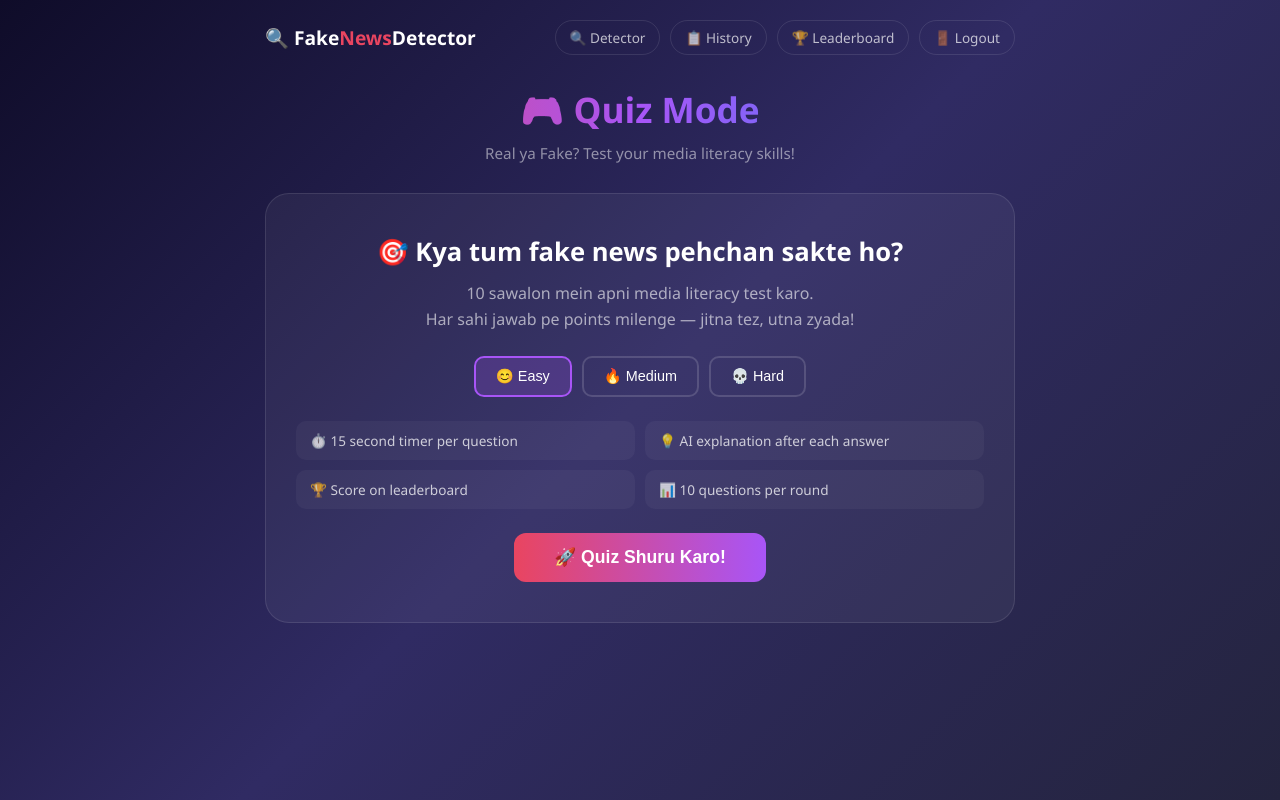
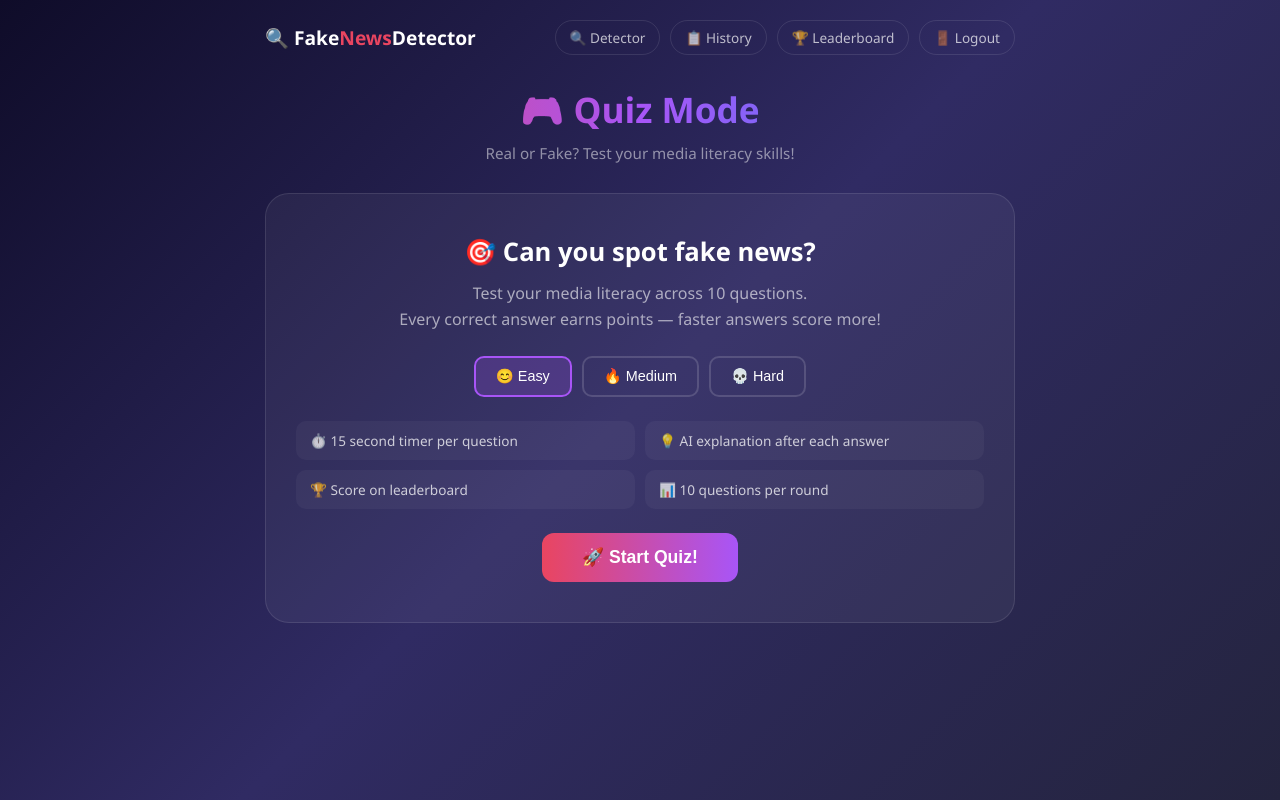
Before and after one commit to explorerkartik/FakeNewsDetector, a Flask app: page /quiz in a window 1280 px wide. Run offline with Flask 3, Linux system fonts and the light colour scheme; some libraries are stand-ins or nearby versions.

Commit message:
Convert UI copy to English

```diff
--- a/app.py
+++ b/app.py
@@ -321,7 +321,7 @@ def analyze_video_sightengine(video_file):
 #  LANGUAGE
 # ─────────────────────────────────────────────────────────────────────────────
 LANGUAGE_DISPLAY_NAMES = {
-    'en':'English','hi':'Hindi','ta':'Tamil','te':'Telugu',
+    'en':'English','hi':'Indian Language','ta':'Tamil','te':'Telugu',
     'mr':'Marathi','gu':'Gujarati','pa':'Punjabi','bn':'Bengali',
     'ml':'Malayalam','kn':'Kannada','ur':'Urdu','or':'Odia',
 }
@@ -1250,7 +1250,7 @@ def chatbot_api():
     history = data.get('history', [])
 
     if not message:
-        return jsonify({'reply': 'Kuch toh likhiye! 😊'})
+        return jsonify({'reply': 'Please type a message. 😊'})
 
     system_prompt = """You are FakeBot — the friendly AI assistant of FakeNews Detector.
 You help users:
@@ -1260,7 +1260,7 @@ You help users:
 4. Understand AI/deepfake concepts
 
 Rules:
-- Reply in the same language the user writes (Hindi or English)
+- Reply in English.
 - Keep replies short and helpful (2-4 sentences max unless asked for detail)
 - Be friendly and use emojis occasionally
 - If asked to check specific news, give a brief analysis
@@ -1280,7 +1280,7 @@ Rules:
         )
         reply = response.choices[0].message.content
     except Exception as e:
-        reply = "Sorry, abhi server busy hai. Thodi der baad try karein. 🙏"
+        reply = "Sorry, the server is busy right now. Please try again in a moment. 🙏"
         print(f"Chatbot error: {e}")
 
     if current_user.is_authenticated:
@@ -1358,11 +1358,11 @@ def voice_assistant():
     data         = request.get_json()
     user_message = data.get('message', '')
     if not user_message:
-        return jsonify({"reply": "Kuch suna nahi, dobara boliye"})
+        return jsonify({"reply": "I could not hear anything. Please try again."})
     response = groq_client.chat.completions.create(
         model="llama-3.3-70b-versatile",
         messages=[
-            {"role": "system", "content": "Tum ek Fake News Detector assistant ho. User jo bhi news bolega, tum analyze karke batao ki wo fake hai ya real. Chhota aur clear jawab do Hindi mein."},
+            {"role": "system", "content": "You are a Fake News Detector assistant. Analyze the news or claim the user speaks and explain whether it seems fake or real. Reply briefly and clearly in English."},
             {"role": "user", "content": user_message}
         ],
         max_tokens=150
@@ -1375,17 +1375,17 @@ def voice_page():
     return render_template('voice.html')
 
 # ─────────────────────────────────────────────────────────────────────────────
-#  HINDI UI – language preference API
+#  UI language preference API
 # ─────────────────────────────────────────────────────────────────────────────
 @app.route('/set-language', methods=['POST'])
 def set_language():
-    lang = request.get_json().get('lang', 'en')
+    lang = 'en'
     session['ui_lang'] = lang
     return jsonify({'status': 'ok', 'lang': lang})
 
 @app.route('/get-translations')
 def get_translations():
-    lang = request.args.get('lang', session.get('ui_lang', 'en'))
+    lang = 'en'
     translations = {
         'en': {
             'title': 'FakeNews Detector',
@@ -1402,18 +1402,18 @@ def get_translations():
             'chatbot': 'Ask FakeBot',
         },
         'hi': {
-            'title': 'फेक न्यूज़ डिटेक्टर',
-            'detect_btn': 'अभी जांचें',
-            'paste_placeholder': 'यहाँ खबर का टेक्स्ट पेस्ट करें…',
-            'url_placeholder': 'या यहाँ URL पेस्ट करें…',
-            'verdict_real': 'सच्ची खबर ✅',
-            'verdict_fake': 'झूठी खबर ❌',
-            'credibility': 'विश्वसनीयता स्कोर',
-            'download_pdf': 'PDF रिपोर्ट डाउनलोड करें',
-            'share': 'परिणाम शेयर करें',
-            'history': 'मेरा इतिहास',
-            'logout': 'लॉग आउट',
-            'chatbot': 'फेकबॉट से पूछें',
+            'title': 'FakeNews Detector',
+            'detect_btn': 'Detect Now',
+            'paste_placeholder': 'Paste news text here…',
+            'url_placeholder': 'Or paste URL here…',
+            'verdict_real': 'REAL NEWS',
+            'verdict_fake': 'FAKE NEWS',
+            'credibility': 'Credibility Score',
+            'download_pdf': 'Download PDF Report',
+            'share': 'Share Result',
+            'history': 'My History',
+            'logout': 'Logout',
+            'chatbot': 'Ask FakeBot',
         }
     }
     return jsonify(translations.get(lang, translations['en']))
--- a/templates/admin.html
+++ b/templates/admin.html
@@ -104,7 +104,7 @@ tr:hover td{background:rgba(255,255,255,0.02);}
   <div class="update-facts-bar">
     <div class="update-facts-info">
       <h4>🗞️ Update Current Affairs</h4>
-      <p>PIB + Wikipedia se latest news scrape karke Groq AI se process karein. Auto-updates database.</p>
+      <p>Fetch the latest PIB and Wikipedia updates, process them with Groq AI, and auto-update the database.</p>
       <div class="update-status" id="update-status"></div>
     </div>
     <button class="update-btn" id="update-btn" onclick="updateFacts()">
--- a/templates/index.html
+++ b/templates/index.html
@@ -268,7 +268,7 @@ footer { position: relative; z-index: 1; border-top: 1px solid var(--glass-borde
         <div class="feat-icon-wrap">🎙️</div>
         <div class="feat-title">Voice News Check</div>
         <p class="feat-desc">Simply speak the news headline or article. Our AI listens, analyzes, and tells you the verdict out loud — completely hands-free detection.</p>
-        <div class="feat-tags"><span class="feat-tag">Voice Input</span><span class="feat-tag">Hindi Support</span><span class="feat-tag">Instant Reply</span><span class="feat-tag">Hands-free</span></div>
+        <div class="feat-tags"><span class="feat-tag">Voice Input</span><span class="feat-tag">English UI</span><span class="feat-tag">Instant Reply</span><span class="feat-tag">Hands-free</span></div>
       </div>
     </div>
   </div>
--- a/templates/leaderboard.html
+++ b/templates/leaderboard.html
@@ -112,9 +112,9 @@
     <div class="card">
         <div class="empty-state">
             <div class="icon">🎮</div>
-            <p>Abhi koi score nahi hai!</p>
+            <p>No scores yet!</p>
             <p>Pehle quiz khelo aur leaderboard pe apna naam daalo!</p>
-            <a href="/quiz" class="play-btn">🎮 Quiz Khelo →</a>
+            <a href="/quiz" class="play-btn">🎮 Play Quiz →</a>
         </div>
     </div>
     {% endif %}
--- a/templates/quiz.html
+++ b/templates/quiz.html
@@ -348,14 +348,14 @@
 
     <div class="hero">
         <h1>🎮 Quiz Mode</h1>
-        <p>Real ya Fake? Test your media literacy skills!</p>
+        <p>Real or Fake? Test your media literacy skills!</p>
     </div>
 
     <!-- START SCREEN -->
     <div class="start-screen" id="startScreen">
-        <h2>🎯 Kya tum fake news pehchan sakte ho?</h2>
-        <p>10 sawalon mein apni media literacy test karo.<br>
-           Har sahi jawab pe points milenge — jitna tez, utna zyada!</p>
+        <h2>🎯 Can you spot fake news?</h2>
+        <p>Test your media literacy across 10 questions.<br>
+           Every correct answer earns points — faster answers score more!</p>
 
         <div class="difficulty-select">
             <button class="diff-btn active" onclick="setDifficulty('easy')">😊 Easy</button>
@@ -371,7 +371,7 @@
         </div>
 
         <button class="btn-primary" onclick="startQuiz()" style="font-size:1.1em; padding:14px 40px;">
-            🚀 Quiz Shuru Karo!
+            🚀 Start Quiz!
         </button>
     </div>
 
@@ -382,11 +382,11 @@
             <div class="value yellow" id="currentScore">0</div>
         </div>
         <div class="score-item">
-            <div class="label">Sahi</div>
+            <div class="label">Correct</div>
             <div class="value green" id="correctCount">0</div>
         </div>
         <div class="score-item">
-            <div class="label">Galat</div>
+            <div class="label">Wrong</div>
             <div class="value red" id="wrongCount">0</div>
         </div>
         <div class="score-item">
@@ -451,7 +451,7 @@
             </div>
         </div>
         <div class="result-actions">
-            <button class="btn-primary" onclick="restartQuiz()">🔄 Dobara Khelo</button>
+            <button class="btn-primary" onclick="restartQuiz()">🔄 Play Again</button>
             <a href="/leaderboard" class="btn-secondary">🏆 Leaderboard</a>
             <a href="/detector" class="btn-secondary">🔍 Detector</a>
         </div>
@@ -462,40 +462,40 @@
 // ── QUESTION BANK ─────────────────────────────────────────────────────────
 const QUESTIONS = {
     easy: [
-        { text: "Narendra Modi is the Prime Minister of India since 2014.", answer: "REAL", category: "Politics", explanation: "Narendra Modi BJP ke neta hain aur 2014 se India ke PM hain. 2024 mein teesri baar PM bane." },
-        { text: "India has 28 states and 8 Union Territories.", answer: "REAL", category: "Geography", explanation: "Bilkul sahi! India mein 28 states aur 8 Union Territories hain. J&K 2019 mein UT bana." },
-        { text: "India won the T20 World Cup 2024, defeating South Africa.", answer: "REAL", category: "Cricket", explanation: "Haan! India ne 29 June 2024 ko Barbados mein South Africa ko harakar T20 WC jeeta." },
-        { text: "Ranchi is the capital of Jharkhand.", answer: "REAL", category: "Geography", explanation: "Bilkul sahi! Ranchi Jharkhand ki rajdhani hai. Jharkhand 2000 mein Bihar se alag hua." },
-        { text: "WhatsApp will be banned in India next week by government order.", answer: "FAKE", category: "Viral", explanation: "Ye ek common fake news hai jo baar baar viral hoti hai. WhatsApp India mein band nahi ho raha." },
-        { text: "Free recharge for all Indians — government scheme, register now!", answer: "FAKE", category: "Scam", explanation: "Ye ek scam message hai. Koi bhi free recharge scheme is tarah viral messages se nahi milti." },
-        { text: "5G towers are spreading coronavirus — proven by research.", answer: "FAKE", category: "Health", explanation: "Ye bilkul jhooth hai. 5G towers electromagnetic radiation emit karte hain jo virus nahi failate." },
-        { text: "Droupadi Murmu is the President of India since July 2022.", answer: "REAL", category: "Politics", explanation: "Haan! Droupadi Murmu 15th President of India hain aur pehli tribal mahila President hain." },
-        { text: "Chandrayaan-3 successfully landed on Moon's south pole on 23 August 2023.", answer: "REAL", category: "Science", explanation: "India ne 23 August 2023 ko Chandrayaan-3 se chand ke south pole pe pehli successful landing ki." },
-        { text: "Bill Gates has microchipped all Indians through COVID vaccines.", answer: "FAKE", category: "Health", explanation: "Ye ek dangerous conspiracy theory hai. Vaccines mein koi microchip nahi hota." },
+        { text: "Narendra Modi is the Prime Minister of India since 2014.", answer: "REAL", category: "Politics", explanation: "Narendra Modi has been India's Prime Minister since 2014 and began his third term in 2024." },
+        { text: "India has 28 states and 8 Union Territories.", answer: "REAL", category: "Geography", explanation: "Correct. India has 28 states and 8 Union Territories. Jammu and Kashmir became a Union Territory in 2019." },
+        { text: "India won the T20 World Cup 2024, defeating South Africa.", answer: "REAL", category: "Cricket", explanation: "Correct. India defeated South Africa in Barbados on 29 June 2024 to win the T20 World Cup." },
+        { text: "Ranchi is the capital of Jharkhand.", answer: "REAL", category: "Geography", explanation: "Correct. Ranchi is the capital of Jharkhand, which was formed in 2000." },
+        { text: "WhatsApp will be banned in India next week by government order.", answer: "FAKE", category: "Viral", explanation: "This is a common fake forward. There is no verified government order banning WhatsApp in India next week." },
+        { text: "Free recharge for all Indians — government scheme, register now!", answer: "FAKE", category: "Scam", explanation: "This is a scam-style claim. Genuine government schemes are not distributed through random viral registration links." },
+        { text: "5G towers are spreading coronavirus — proven by research.", answer: "FAKE", category: "Health", explanation: "False. Viruses do not spread through 5G towers or electromagnetic signals." },
+        { text: "Droupadi Murmu is the President of India since July 2022.", answer: "REAL", category: "Politics", explanation: "Correct. Droupadi Murmu has served as India's 15th President since July 2022." },
+        { text: "Chandrayaan-3 successfully landed on Moon's south pole on 23 August 2023.", answer: "REAL", category: "Science", explanation: "Correct. Chandrayaan-3 successfully landed near the Moon's south pole on 23 August 2023." },
+        { text: "Bill Gates has microchipped all Indians through COVID vaccines.", answer: "FAKE", category: "Health", explanation: "False. This is a conspiracy theory with no scientific evidence." },
     ],
     medium: [
-        { text: "D Gukesh became World Chess Champion in December 2024 at age 18, the youngest ever.", answer: "REAL", category: "Sports", explanation: "D Gukesh ne December 2024 mein Ding Liren ko harakar sabse kam umra mein World Chess Champion banne ka record banaya." },
-        { text: "RCB won IPL 2025 championship title.", answer: "REAL", category: "Cricket", explanation: "Royal Challengers Bengaluru ne IPL 2025 jeeta — apna pehla IPL title." },
-        { text: "Operation Sindoor was launched by India in May 2025 against terrorist camps in Pakistan.", answer: "REAL", category: "Defence", explanation: "Operation Sindoor India ki military operation thi jo May 2025 mein Pakistan aur PoK mein terrorist camps ke khilaf launch ki gayi." },
-        { text: "India's GDP is the 3rd largest in the world as of 2024.", answer: "FAKE", category: "Economy", explanation: "India 2024 mein 5th largest economy hai, 3rd nahi. USA, China, Germany aur Japan India se aage hain." },
-        { text: "Neeraj Chopra won Silver medal at Paris Olympics 2024 in javelin throw.", answer: "REAL", category: "Sports", explanation: "Neeraj Chopra ne Paris 2024 mein Silver medal jeeta. Gold Pakistan ke Arshad Nadeem ne jeeta." },
-        { text: "GST was implemented in India on 1 July 2017.", answer: "REAL", category: "Economy", explanation: "Haan! GST (Goods and Services Tax) 1 July 2017 ko lagu hua. Ye ek historic tax reform tha." },
-        { text: "India secretly sold Kashmir to China in a secret deal.", answer: "FAKE", category: "Political", explanation: "Ye bilkul jhooth hai. India ne koi aisa deal nahi ki. Ye dangerous fake news hai." },
-        { text: "Sanjay Malhotra is the Governor of RBI since December 2024.", answer: "REAL", category: "Economy", explanation: "Sanjay Malhotra ne Shaktikanta Das ki jagah December 2024 mein RBI Governor ka charge liya." },
-        { text: "Australia won ODI World Cup 2023, defeating India in the final in Ahmedabad.", answer: "REAL", category: "Cricket", explanation: "Australia ne November 2023 mein Ahmedabad mein India ko harakar ODI World Cup jeeta." },
-        { text: "India will split into 5 countries by 2026 according to UN report.", answer: "FAKE", category: "Political", explanation: "UN ne koi aisa report nahi diya. Ye ek dangerous fake news hai jo India ki ekta ko nuqsan pahunchane ke liye failayi jaati hai." },
+        { text: "D Gukesh became World Chess Champion in December 2024 at age 18, the youngest ever.", answer: "REAL", category: "Sports", explanation: "Correct. D Gukesh defeated Ding Liren in December 2024 and became the youngest World Chess Champion." },
+        { text: "RCB won IPL 2025 championship title.", answer: "REAL", category: "Cricket", explanation: "Correct. Royal Challengers Bengaluru won IPL 2025, their first IPL title." },
+        { text: "Operation Sindoor was launched by India in May 2025 against terrorist camps in Pakistan.", answer: "REAL", category: "Defence", explanation: "Correct. Operation Sindoor was an Indian military operation launched in May 2025 against terrorist camps in Pakistan and PoK." },
+        { text: "India's GDP is the 3rd largest in the world as of 2024.", answer: "FAKE", category: "Economy", explanation: "False. In 2024, India was the world's 5th largest economy, not the 3rd." },
+        { text: "Neeraj Chopra won Silver medal at Paris Olympics 2024 in javelin throw.", answer: "REAL", category: "Sports", explanation: "Correct. Neeraj Chopra won silver at Paris 2024, while Arshad Nadeem won gold." },
+        { text: "GST was implemented in India on 1 July 2017.", answer: "REAL", category: "Economy", explanation: "Correct. GST was implemented in India on 1 July 2017 as a major tax reform." },
+        { text: "India secretly sold Kashmir to China in a secret deal.", answer: "FAKE", category: "Political", explanation: "False. There is no verified evidence of any such deal." },
+        { text: "Sanjay Malhotra is the Governor of RBI since December 2024.", answer: "REAL", category: "Economy", explanation: "Correct. Sanjay Malhotra took charge as RBI Governor in December 2024." },
+        { text: "Australia won ODI World Cup 2023, defeating India in the final in Ahmedabad.", answer: "REAL", category: "Cricket", explanation: "Correct. Australia defeated India in Ahmedabad to win the ODI World Cup in November 2023." },
+        { text: "India will split into 5 countries by 2026 according to UN report.", answer: "FAKE", category: "Political", explanation: "False. There is no such UN report." },
     ],
     hard: [
-        { text: "Rohan Bopanna won Australian Open 2024 men's doubles at age 43.", answer: "REAL", category: "Tennis", explanation: "Rohan Bopanna aur Matthew Ebden ne January 2024 mein Australian Open men's doubles title jeeta. 43 saal ki umra mein!" },
-        { text: "BNS (Bharatiya Nyaya Sanhita) replaced IPC from 1 July 2024.", answer: "REAL", category: "Law", explanation: "Haan! IPC ko Bharatiya Nyaya Sanhita se replace kiya gaya 1 July 2024 se. Ye historic legal reform tha." },
-        { text: "Sanjiv Khanna is the Chief Justice of India since November 2024.", answer: "REAL", category: "Law", explanation: "Justice Sanjiv Khanna ne November 2024 mein D.Y. Chandrachud ki jagah CJI ka pad sambhala." },
-        { text: "India has successfully tested a nuclear missile that can reach any part of the world.", answer: "FAKE", category: "Defence", explanation: "India ki Agni-V missile 5000+ km range ki hai, par 'world ke har hisse' wala claim exaggerated hai." },
-        { text: "Sunil Chhetri retired from international football in 2024.", answer: "REAL", category: "Football", explanation: "India ke greatest footballer Sunil Chhetri ne 6 June 2024 ko Kuwait ke khilaf apna last international match khela." },
-        { text: "India's Aditya-L1 solar mission was launched in September 2023.", answer: "REAL", category: "Science", explanation: "ISRO ka Aditya-L1 2 September 2023 ko launch hua. Ye India ka pehla solar mission hai." },
-        { text: "Pakistan's nuclear weapons have been transferred to China for safekeeping.", answer: "FAKE", category: "Defence", explanation: "Ye fake news hai. Pakistan apne nuclear weapons maintain karta hai. Koi aisa transfer nahi hua." },
-        { text: "Euro 2024 was won by Spain, defeating England in the final.", answer: "REAL", category: "Football", explanation: "Spain ne July 2024 mein Berlin mein England ko 2-1 se harakar Euro 2024 jeeta." },
-        { text: "India became the most populous country in the world in 2023, surpassing China.", answer: "REAL", category: "Geography", explanation: "UN ke anusaar April 2023 mein India China ko peeche chhod kar duniya ka sabse aabad desh ban gaya." },
-        { text: "A new study proves that reading WhatsApp forwards for 30 minutes causes cancer.", answer: "FAKE", category: "Health", explanation: "Koi bhi scientific study ne aisa prove nahi kiya. WhatsApp padne se cancer nahi hota." },
+        { text: "Rohan Bopanna won Australian Open 2024 men's doubles at age 43.", answer: "REAL", category: "Tennis", explanation: "Correct. Rohan Bopanna and Matthew Ebden won the Australian Open 2024 men's doubles title." },
+        { text: "BNS (Bharatiya Nyaya Sanhita) replaced IPC from 1 July 2024.", answer: "REAL", category: "Law", explanation: "Correct. The Bharatiya Nyaya Sanhita replaced the IPC from 1 July 2024." },
+        { text: "Sanjiv Khanna is the Chief Justice of India since November 2024.", answer: "REAL", category: "Law", explanation: "Correct. Justice Sanjiv Khanna became Chief Justice of India in November 2024." },
+        { text: "India has successfully tested a nuclear missile that can reach any part of the world.", answer: "FAKE", category: "Defence", explanation: "Misleading. Agni-V has a range above 5,000 km, but the claim that it can reach any part of the world is exaggerated." },
+        { text: "Sunil Chhetri retired from international football in 2024.", answer: "REAL", category: "Football", explanation: "Correct. Sunil Chhetri played his final international match against Kuwait on 6 June 2024." },
+        { text: "India's Aditya-L1 solar mission was launched in September 2023.", answer: "REAL", category: "Science", explanation: "Correct. ISRO launched Aditya-L1 on 2 September 2023." },
+        { text: "Pakistan's nuclear weapons have been transferred to China for safekeeping.", answer: "FAKE", category: "Defence", explanation: "False. There is no verified evidence of such a transfer." },
+        { text: "Euro 2024 was won by Spain, defeating England in the final.", answer: "REAL", category: "Football", explanation: "Correct. Spain defeated England 2-1 in Berlin to win Euro 2024." },
+        { text: "India became the most populous country in the world in 2023, surpassing China.", answer: "REAL", category: "Geography", explanation: "Correct. UN estimates placed India ahead of China by population in 2023." },
+        { text: "A new study proves that reading WhatsApp forwards for 30 minutes causes cancer.", answer: "FAKE", category: "Health", explanation: "False. No credible scientific study supports this claim." },
     ]
 };
 
@@ -608,7 +608,7 @@ function submitAnswer(userAnswer) {
 
         const clickedBtn = userAnswer === 'REAL' ? realBtn : fakeBtn;
         clickedBtn.classList.add('correct');
-        showFeedback(true, `✅ Bilkul Sahi! +${basePoints + timeBonus + streakBonus} points`, q.explanation);
+        showFeedback(true, `✅ Correct! +${basePoints + timeBonus + streakBonus} points`, q.explanation);
     } else {
         wrong++;
         streak = 0;
@@ -657,10 +657,10 @@ function showResult() {
     document.getElementById('finalStreak').textContent   = bestStreak;
 
     let emoji, title, subtitle;
-    if (accuracy >= 90) { emoji = '🏆'; title = 'Fact-Check Champion!'; subtitle = 'Kamaal kar diya! Tum fake news expert ho!'; }
-    else if (accuracy >= 70) { emoji = '🎉'; title = 'Bahut Badiya!'; subtitle = 'Tum media literacy mein expert ho!'; }
-    else if (accuracy >= 50) { emoji = '👍'; title = 'Theek Hai!'; subtitle = 'Practice karo aur agle baar aur better karo!'; }
-    else { emoji = '📚'; title = 'Seekhte Rahो!'; subtitle = 'Fake news pehchanna mushkil hai — practice karo!'; }
+    if (accuracy >= 90) { emoji = '🏆'; title = 'Fact-Check Champion!'; subtitle = 'Excellent work! You are great at spotting fake news.'; }
+    else if (accuracy >= 70) { emoji = '🎉'; title = 'Great Job!'; subtitle = 'You have strong media literacy skills.'; }
+    else if (accuracy >= 50) { emoji = '👍'; title = 'Good Effort!'; subtitle = 'Keep practicing and improve your score next time.'; }
+    else { emoji = '📚'; title = 'Keep Learning!'; subtitle = 'Spotting fake news is difficult. Practice will help.'; }
 
     document.getElementById('resultEmoji').textContent   = emoji;
     document.getElementById('resultTitle').textContent   = title;
```
Also changed, not shown: templates/chatbot.html (+13 -13 lines), templates/detector.html (+14 -14 lines), templates/voice.html (+16 -16 lines).
